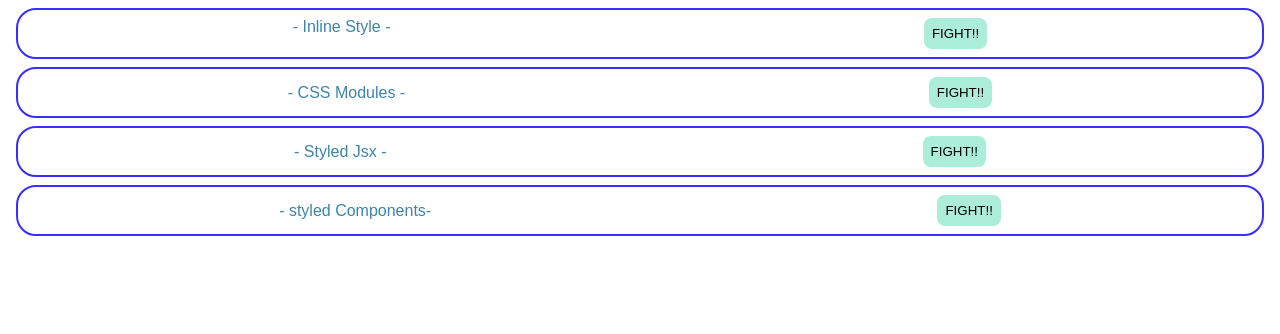
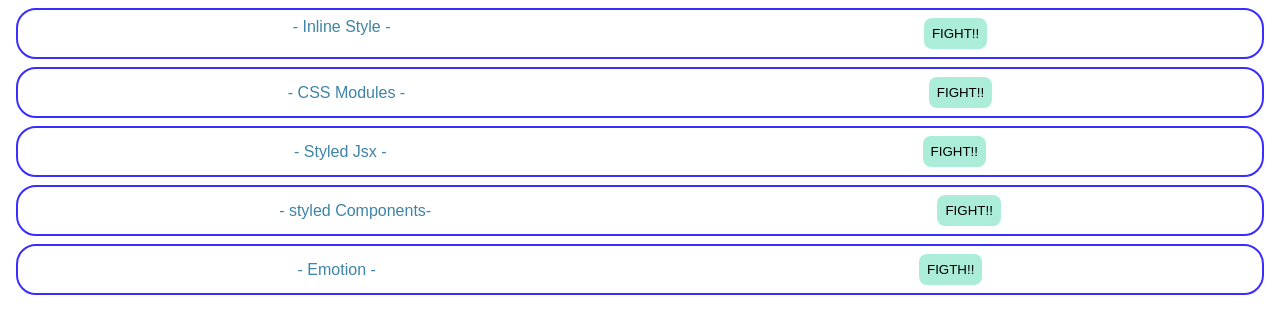
Before and after one commit to ToruTakahashi5431/React_Intermediate_from_Ch12, a React (Create React App) app: page / in a window 1280 px wide. Shown: the top 334 px of the page. Built offline with nearby package versions, Linux system fonts and the light colour scheme.

Commit message:
16. Emotion

```diff
--- a/package.json
+++ b/package.json
@@ -5,6 +5,8 @@
   "keywords": [],
   "main": "src/index.js",
   "dependencies": {
+    "@emotion/react": "11.4.0",
+    "@emotion/styled": "11.3.0",
     "node-sass": "6.0.1",
     "react": "17.0.2",
     "react-dom": "17.0.2",
--- a/src/App.js
+++ b/src/App.js
@@ -1,4 +1,5 @@
 import { CssModules } from "./components/CssModules";
+import { Emotion } from "./components/Emotion";
 import { InlineStyle } from "./components/InlineStyle";
 import { StyledComponents } from "./components/StyledComponents";
 import { StyledJsx } from "./components/StyledJsx";
@@ -11,6 +12,7 @@
       <CssModules />
       <StyledJsx />
       <StyledComponents />
+      <Emotion />
     </div>
   );
 }
--- /dev/null
+++ b/src/components/Emotion.jsx
@@ -0,0 +1,39 @@
+/** @jsxRuntime classic */
+/** @jsx jsx */
+import { jsx, css } from "@emotion/react";
+import styled from "@emotion/styled";
+
+export const Emotion = () => {
+  const containerStyle = css`
+    border: solid 2px #392eff;
+    border-radius: 20px;
+    padding: 8px;
+    margin: 8px;
+    display: flex;
+    justify-content: space-around;
+    align-items: center;
+  `;
+
+  const titleStyle = css({
+    margin: 0,
+    color: "#3d84a8"
+  });
+  return (
+    <div css={containerStyle}>
+      <p css={titleStyle}>- Emotion -</p>
+      <SButton>FIGTH!!</SButton>
+    </div>
+  );
+};
+
+const SButton = styled.button`
+  background-color: #abedd8;
+  border: none;
+  padding: 8px;
+  border-radius: 8px;
+  &:hover {
+    background-color: #46cdcf;
+    color: #fff;
+    cursor: pointer;
+  }
+`;
```
